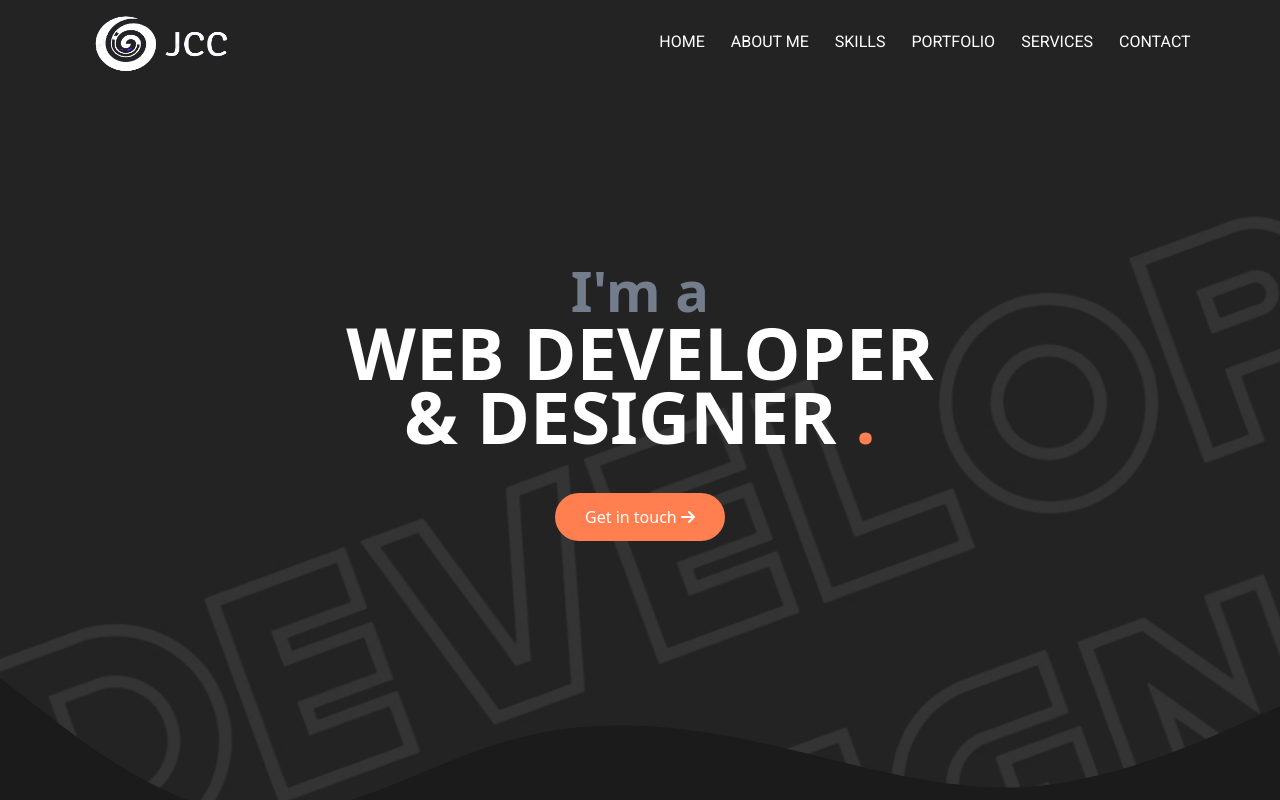
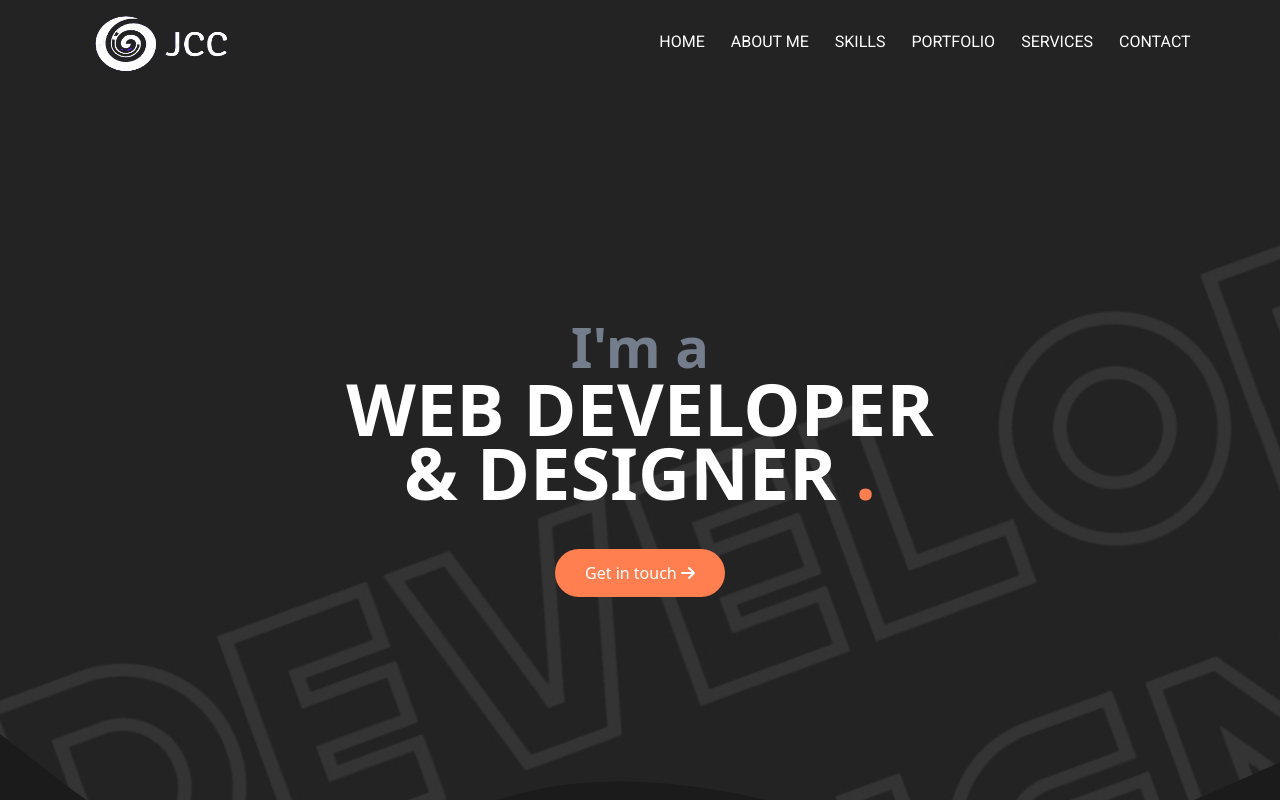
Before and after one commit to JCciasico/My-Portfolio, a Vue app: page / in a window 1280 px wide. Shown: the top 800 px of the page. Built offline with nearby package versions, Linux system fonts and the light colour scheme; what vue-fullpage-modal, vue-popup-layer would draw is missing.

Commit message:
refactor: padding in intro

```diff
--- a/src/components/IntroSection.vue
+++ b/src/components/IntroSection.vue
@@ -39,7 +39,7 @@ export default {
 
 <style scoped>
 .intro-box-1{
-    padding-top: 10rem;
+    padding-top: 13.5rem;
     padding-bottom: 5rem;
 }
 
```
